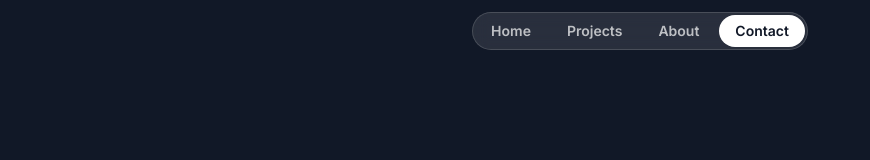
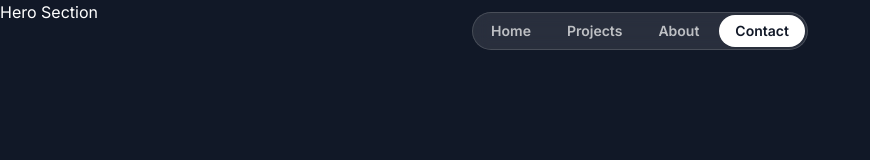
Before and after one commit to GandhiGB/Portfolio1, a Next.js app: page / in a window 1280 px wide. Shown: the top 160 px of the page, without its empty margins (0-870 px from the left). Built offline with nearby package versions, Linux system fonts and the light colour scheme; a web font is replaced by a local one.

Commit message:
Done header section

```diff
--- a/src/app/page.tsx
+++ b/src/app/page.tsx
@@ -1,9 +1,10 @@
 import { Header } from "@/sections/Header";
-
+import { HeroSection } from "@/sections/Hero";
 export default function Home() {
   return (
     <div>
       < Header />
+      < HeroSection />
     </div>
   );
 }
--- a/src/sections/Header.tsx
+++ b/src/sections/Header.tsx
@@ -1,6 +1,6 @@
 export const Header = () => {
   return (
-  <div className="flex justify-center items-center relative top-3">
+  <div className="flex justify-center items-center absolute top-3 w-full">
     <nav className="flex gap-1 p-0.5 border border-white/15 rounded-full bg-white/10 backdrop-blur">
       <a href="#" className="nav-item">Home</a>
       <a href="#" className="nav-item">Projects</a>
```
